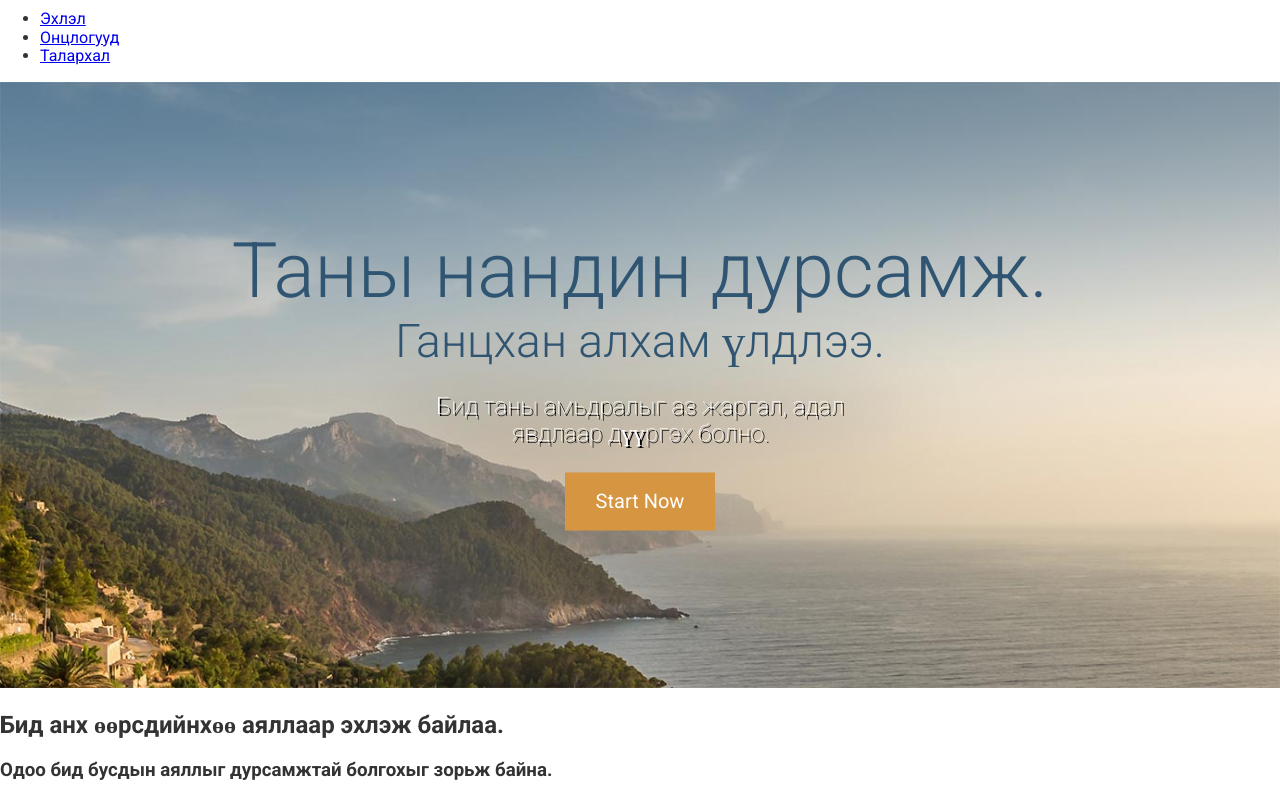
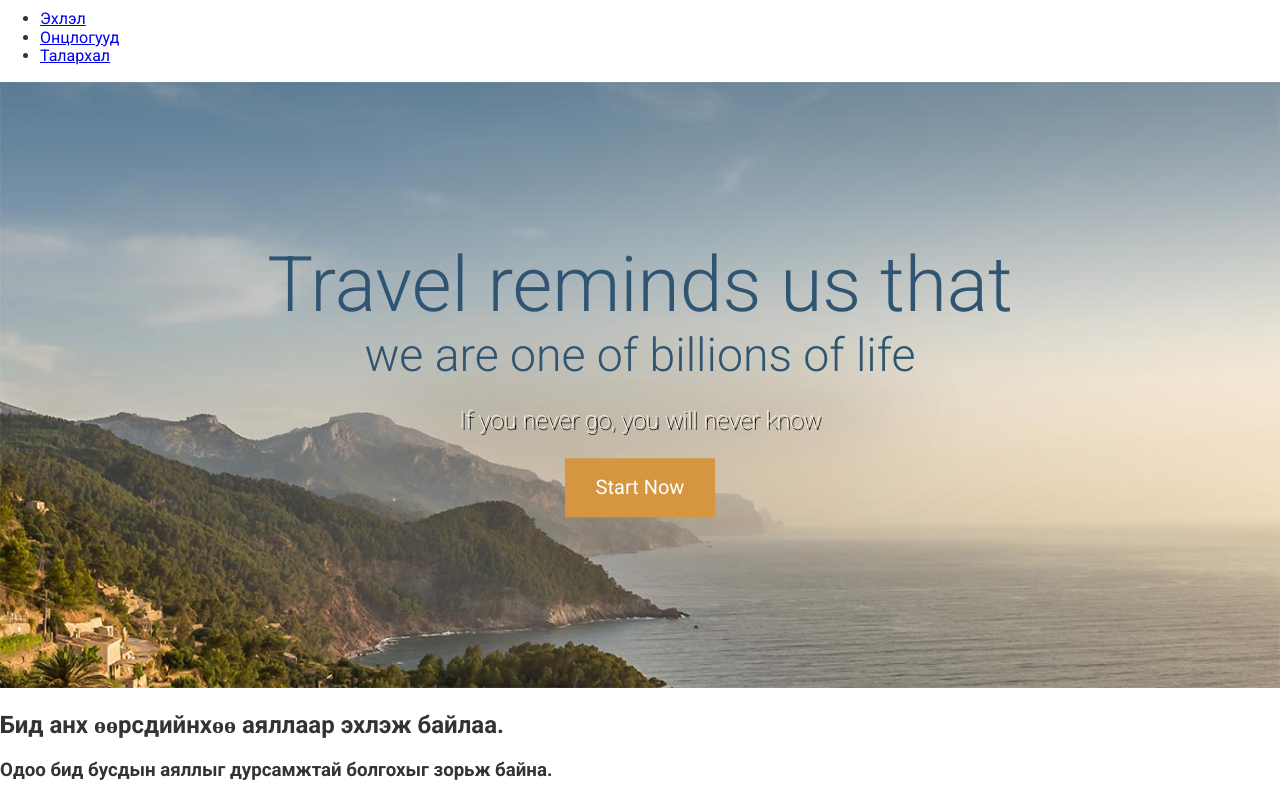
Before and after one commit to DONDOGDORJ/travel-site, a website: page app/index.html in a window 1280 px wide. Shown: the part 81-878 px from the top of the page. Drawn offline with Linux system fonts and the light colour scheme.

Commit message:
44hurtel

```diff
--- /dev/null
+++ b/app/assets/styles/modules/_headline.css
@@ -0,0 +1,46 @@
+.headline{
+    font-weight: 300;
+    font-size: 1.7rem;
+    color: $mainBlue;
+
+    @mixin atSmall {
+        font-size: 2.875rem;
+    }
+    &--centred{
+        text-align: center;
+
+    }
+
+    &--orange{
+        color: $mainOrange;
+    }
+    &--small{
+        font-size: 1.1rem;
+
+        @mixin atSmall {
+            font-size: 1.875rem;
+        }
+
+    }
+
+    &--narrow{
+        max-width: 500px;
+        margin-left: auto;
+        margin-right: auto;
+    }
+
+    &--light{
+        font-weight: 100;
+    }
+
+    &--b-margin-small{
+        margin-bottom: 0.5em;
+    }
+
+    &--b-margin-large{
+        margin-bottom: 1.6em;
+    }
+    &--medium{
+        max-width:976px ;
+    }
+}
--- /dev/null
+++ b/app/assets/styles/modules/_page-section.css
@@ -0,0 +1,12 @@
+.page-section{
+    padding: 0.5rem 0;
+
+  @mixin atMedium {
+    padding: 4.5rem 0;
+  }
+
+    &--blue{
+        background-color: $mainBlue;
+        color: #fff;
+    }
+}
--- /dev/null
+++ b/app/assets/styles/modules/_wrapper.css
@@ -0,0 +1,17 @@
+.wrapper{
+    padding-left: 18px;
+    padding-right: 18px;
+    max-width: 1200px;
+    margin-left: auto;
+    margin-right: auto;
+
+
+    &--medium{
+        max-width: 976px;
+    }
+
+    .wrapper{
+        padding-left: 0;
+        padding-right: 0;
+    }
+}
--- a/app/assets/styles/modules/large-hero.css
+++ b/app/assets/styles/modules/large-hero.css
@@ -1,5 +1,10 @@
 .large-hero{
+    border-bottom: 10px solid $mainBlue;
     position: relative;
+
+    &__image{
+        display: block;
+    }
     &__text-content{
         position: absolute;
         top: 50%;
@@ -12,18 +17,13 @@
     &__title{
         font-weight: 300;
         color: $mainBlue;
-        font-size: 1.1rem;
+        font-size: 2rem;
         margin: 0;
 
       @mixin atSmall {
-          font-size: 2rem;
+          font-size: 6.5rem;
       }
-      @mixin atMedium {
-          font-size: 3.2rem;
-      }
-      @mixin atLarge {
-          font-size: 4.8rem;
-      }
+
     }
 
 
@@ -33,18 +33,24 @@
         font-size: 1.1rem;
         margin: 0;
         @mixin atSmall {
-            font-size: 2.9rem;
+            font-size: 3.9rem;
         }
     }
 
 
     &__decsription{
         color: #fff;
-        font-size: 1.5rem;
+        font-size: 1.2rem;
         font-weight: 100;
-        text-shadow: 2px 2px 0 rgb(0, 0, 0.1);
+        text-shadow: 1px 1px 0 rgb(0, 0, 0.1);
         max-width: 30rem;
         margin-left: auto;
         margin-right: auto;
+
+        @mixin atSmall {
+            font-size: 1.9rem;
+        }
     }
+
+
 }
--- a/app/assets/styles/styles.css
+++ b/app/assets/styles/styles.css
@@ -4,3 +4,6 @@
 @import "base/variables.css";
 @import "./modules/large-hero.css";
 @import "./modules/_btn.css";
+@import "../styles/modules/_wrapper.css";
+@import"./modules/_page-section.css";
+@import "./modules/_headline.css"
--- a/app/index.html
+++ b/app/index.html
@@ -50,29 +50,40 @@
 
         media="(min-width :640px)"/>
 
-        <img srcset="
+        <img class="large-hero__image"
+        srcset="
         ./assets/images/hero--smaller-hi-dpi.jpg 640w,
         ./assets/images/hero--smaller-hi-dpi.jpg 1280w"
 
         alt="ocean view">
       </picture>
       <div class="large-hero__text-content">
-      <h1 class="large-hero__title">Таны нандин дурсамж.</h1>
-      <h2 class="large-hero__subtitle">Ганцхан алхам үлдлээ.</h2>
-      <p class="large-hero__decsription">Бид таны амьдралыг аз жаргал, адал явдлаар дүүргэх болно.</p>
+        <div class="wrapper">
+      <h1 class="large-hero__title">Travel reminds us that</h1>
+      <h2 class="large-hero__subtitle">we are one of billions of life</h2>
+      <p class="large-hero__decsription">If you never go, you will never know</p>
       <p><a href="#" class=" btn btn--orange btn--large">Start Now</a></p>
     </div>
     </div>
+</div>
 
-    <div id="our-beginning">
-      <h2>Бид анх өөрсдийнхөө аяллаар эхлэж байлаа.</h2>
-      <h3>Одоо бид бусдын аяллыг дурсамжтай болгохыг зорьж байна.</h3>
+    <div class="page-section" id="our-beginning">
+      <div class="wrapper">
+        <h2 class="headline headline--centred headline--light headline--b-margin-small">
+          Бид анх <strong>өөрсдийнхөө аяллаар</strong> эхлэж байлаа.</h2>
+        <h3 class="headline headline--centred headline--orange headline--small headline--narrow
+         headline--light headline--b-margin-large">
+          Одоо бид <strong>бусдын аяллыг</strong>  дурсамжтай болгохыг зорьж байна.</h3>
+
+          <div class="wrapper wrapper--medium">
             <img
             src="assets/images/first-trip.jpg"
             alt="Couple walking down a street."
           />
+          </div>
+
         <img src="assets/images/our-start.jpg" alt="Our founder, Jane Doe" />
-      <h2>Бид хэрхэн эхлэсэн бэ?</h2>
+        <h2 class="headline">Бид хэрхэн эхлэсэн бэ?</h2>
         <p>
           Lorem ipsum dolor sit amet, consectetur adipisicing elit, sed do eiusmod
           tempor incididunt ut labore et dolore magna aliqua. Ut enim ad minim
@@ -95,11 +106,12 @@
           dolore eu fugiat nulla pariatur. Excepteur sint occaecat cupidatat non
           proident, sunt in culpa qui officia deserunt mollit anim id est laborum
           velit esse cillum <strong>dolore eu fugiat.</strong>
-      </p>
+        </p></div>
+
     </div>
 
-    <div id="features">
-      <img src="assets/images/icons/star.svg" />
+    <div id="features" class="page-section page-section--blue">
+      <div class="wrapper">      <img src="assets/images/icons/star.svg" />
         <h2>Бидний онцлогууд</h2>
 
         <img src="assets/images/icons/rain.svg" />
@@ -130,7 +142,8 @@
         <p>
           Та манай аяллуудаар гурваас дээш удаа аялбал бид танд майхан барих, гал
           түлэх, хоол хийх, загас барих хэрэгслүүдийг бэлэглэх болно.
-      </p>
+        </p></div>
+
     </div>
 
     <div id="testimonials">
```
Also changed, not shown: app/assets/styles/modules/_btn.css (+6 -2 lines). Lines whose indentation alone changed are shown as unchanged.
